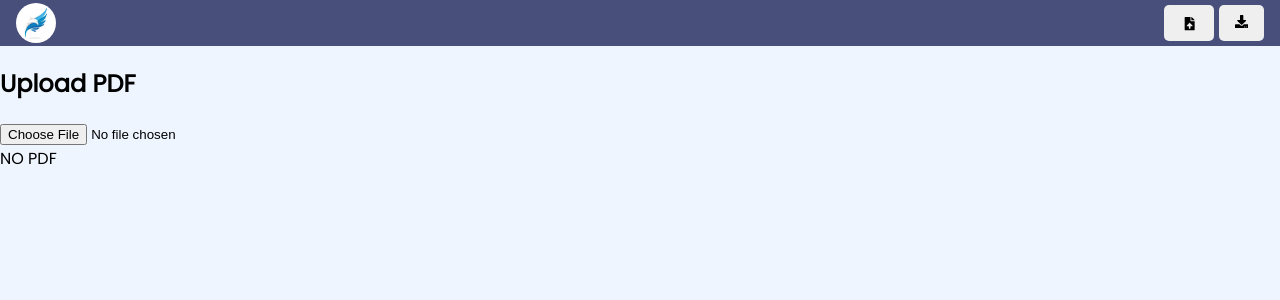
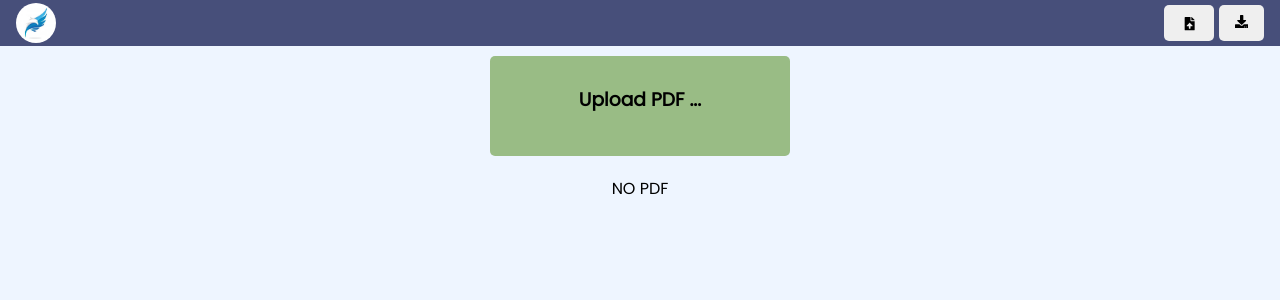
Before and after one commit to Rbrahma1245/pdf, a React (Vite) app: page / in a window 1280 px wide. Shown: the top 300 px of the page. Built offline with nearby package versions, Linux system fonts and the light colour scheme; the HTML template or start-up script is replaced by a standard one.

Commit message:
input file fix

```diff
--- a/package.json
+++ b/package.json
@@ -18,6 +18,7 @@
     "react-draggable": "^4.4.6",
     "react-icons": "^5.0.1",
     "react-pdf": "^7.7.0",
+    "react-tooltip": "^5.26.0",
     "sass": "^1.70.0",
     "sweetalert2": "^11.10.5"
   },
--- a/src/Components/Display.jsx
+++ b/src/Components/Display.jsx
@@ -37,14 +37,17 @@ class Display extends Component {
       const pdfBytes = new Uint8Array(await pdfFile.arrayBuffer());
       const pdfDoc = await PDFDocument.load(pdfBytes);
 
-      // Load the image
       // const imageBytes = await fetch(this.props.image.url).then((res) => res.arrayBuffer());
 
       // Embed the image
       const image = await pdfDoc.embedPng(this.props.image.url);
 
+      console.log(pdfDoc, "from pdf doc");
+
       pdfDoc.getPages().forEach((page) => {
         const { width, height } = page.getSize();
+
+        console.log(width, height, "from pdf");
 
         const x = this.state.imagePosition.x;
         const y = this.state.imagePosition.y;
--- a/src/Components/Display.scss
+++ b/src/Components/Display.scss
@@ -1,24 +1,18 @@
 @import "../styles/variables";
 @import "../styles/extends";
-
+@import "../styles/mixin";
 
 .container-box {
+  @extend %flex-center;
   position: relative;
-    display: flex;
-    justify-content: center;
 
   .box-footer {
-      display: flex;
+    @extend %flex;
     flex-direction: column;
-      justify-content: center;
-      align-items: center;
 
     button {
-        padding: 12px;
-        border-radius: 5px;
-        border: none;
+      @extend %btn;
       width: 75px;
-        cursor: pointer;
       color: #12161d;
 
       &:disabled {
@@ -27,8 +21,6 @@
         cursor: not-allowed;
       }
     }
-
-
 
     .nextbtn {
       background-color: #6895d2;
@@ -49,15 +41,11 @@
 }
 
 .downloadbtn-box {
-    display: flex;
-    justify-content: center;
+  @extend %flex;
   margin: 20px 0;
 
   .downloadbtn {
-      padding: 12px;
-      border-radius: 5px;
-      border: none;
-      cursor: pointer;
+    @extend %btn;
     background-color: #65b741;
 
     &:hover {
@@ -65,3 +53,41 @@
     }
   }
 }
+
+// HOMEPAGE DESIGN
+.homepage-container {
+  @extend %flex;
+  flex-direction: column;
+  text-align: center;
+
+  h3 {
+    position: absolute;
+    top: 85px;
+    z-index: 5;
+    margin: 0;
+  }
+
+}
+.display-container {
+  margin: 10px 0px 20px 0px;
+
+  .file-input-box {
+    @include width-height(300px, 100px);
+    background-color: $darkgreen;
+    position: relative;
+    border-radius: 5px;
+
+    &:hover {
+      background-color: $lightgreen;
+      border: none;
+    }
+  }
+}
+
+.file-input {
+  opacity: 0;
+  width: 100%;
+  height: 100%;
+  cursor: pointer;
+  z-index: 9;
+}
--- a/src/Components/Header/Header.jsx
+++ b/src/Components/Header/Header.jsx
@@ -1,7 +1,7 @@
 import { Component } from "react";
 import logo from "../../Images/logo.jpg";
 import "./Header.scss";
-
+import { Tooltip } from "react-tooltip";
 import { FaDownload, FaFileUpload } from "react-icons/fa";
 
 export class Header extends Component {
@@ -31,10 +31,15 @@ export class Header extends Component {
           <img src={logo} alt="logo" />
         </div>
         <div className="header-right">
-          <button className="upload">
+          <button
+            className="upload"
+            data-tooltip-id="upload-image"
+            data-tooltip-content="Upload PNG file"
+          >
+            <Tooltip id="upload-image" place="bottom" />
+
             <input
-              className="file-input "
-              style={{}}
+              className="file-input"
               type="file"
               onChange={this.handleImageChange.bind(this)}
             />
--- a/src/Components/Header/Header.scss
+++ b/src/Components/Header/Header.scss
@@ -1,22 +1,21 @@
 @import "../../styles/variables";
 @import "../../styles/extends";
+@import "../../styles/mixin";
 
 .header-container {
-  display: flex;
-  align-items: center;
+  @extend %flex;
+
   background-color: $navyBlue;
   padding: 0.2rem 1rem;
 
   img {
-    width: 40px;
-    height: 40px;
+    @include width-height(40px, 40px);
     border-radius: 50%;
   }
 
   .header-left {
+    @extend %flex-center;
     width: 50%;
-    display: flex;
-    align-items: center;
   }
 
   .header-right {
@@ -41,15 +40,13 @@
     }
     .download {
       &:hover {
-        background-color: #40a2e3;
+        background-color: $lightblue;
       }
     }
 
     .file-input {
+      @include width-height(100%, 100%);
       opacity: 0;
-
-      width: 100%;
-      height: 100%;
       cursor: pointer;
     }
   }
--- a/src/Components/Homepage.jsx
+++ b/src/Components/Homepage.jsx
@@ -1,9 +1,8 @@
 import { Component } from "react";
-import "./Pdf/Pdf.scss";
 import Display from "./Display";
 import Swal from "sweetalert2";
-
-
+import "./Display.scss";
+import { Tooltip } from "react-tooltip";
 
 class Homepage extends Component {
   constructor() {
@@ -30,9 +29,9 @@ class Homepage extends Component {
         reader.readAsArrayBuffer(selectedFile);
       } else {
         Swal.fire({
-            icon: 'error',
-            title: 'Invalid File',
-            text: 'Please select a valid PDF file.',
+          icon: "error",
+          title: "Invalid File",
+          text: "Please select a valid PDF file.",
         });
         this.setState({ pdfFile: null });
         e.target.value = "";
@@ -44,11 +43,16 @@ class Homepage extends Component {
 
   render() {
     return (
-      <div>
-        <h2>Upload PDF</h2>
-        <div className="display-container">
-          <div>
+      <div className="homepage-container">
+        <h3>Upload PDF ...</h3>
+        <div
+          className="display-container"
+          data-tooltip-id="upload-pdf"
+          data-tooltip-content="Upload PDF file"
+        >
+          <div className="file-input-box">
             <input
+              className="file-input"
               type="file"
               accept=".pdf"
               onChange={this.validatePDF.bind(this)}
@@ -56,7 +60,9 @@ class Homepage extends Component {
           </div>
         </div>
 
-        <Display pdfFile={this.state.pdfFile} image={this.props.image}/>
+        <Display pdfFile={this.state.pdfFile} image={this.props.image} />
+
+        <Tooltip id="upload-pdf" place="right" />
       </div>
     );
   }
--- a/src/Components/Pdf/Pdf.scss
+++ /dev/null
@@ -1,6 +0,0 @@
-@import "../../styles/variables";
-@import "../../styles/extends";
-
-.display-container {
-  display: flex;
-}
--- a/src/styles/_extends.scss
+++ b/src/styles/_extends.scss
@@ -1,5 +1,4 @@
 @import "./variables";
-
 
 %btn {
   padding: 0.6rem 1rem;
@@ -11,3 +10,15 @@
     cursor: pointer;
   }
 }
+
+%flex {
+  display: flex;
+  justify-content: center;
+  align-items: center;
+  text-align: center;
+}
+
+%flex-center {
+  display: flex;
+  align-items: center;
+}
--- /dev/null
+++ b/src/styles/_mixin.scss
@@ -0,0 +1,7 @@
+@import "./variables";
+
+@mixin width-height($width, $height){
+    width: $width;
+    height: $height;
+
+}
--- a/src/styles/_variables.scss
+++ b/src/styles/_variables.scss
@@ -1,2 +1,4 @@
 $navyBlue : #474F7A;
 $darkgreen: #99bc85;
+$lightgreen: #aec99f;
+$lightblue: #40a2e3
```
Also changed, not shown: 1 other file (tests, documents, lock files or other folders). Lines whose indentation alone changed are shown as unchanged.
